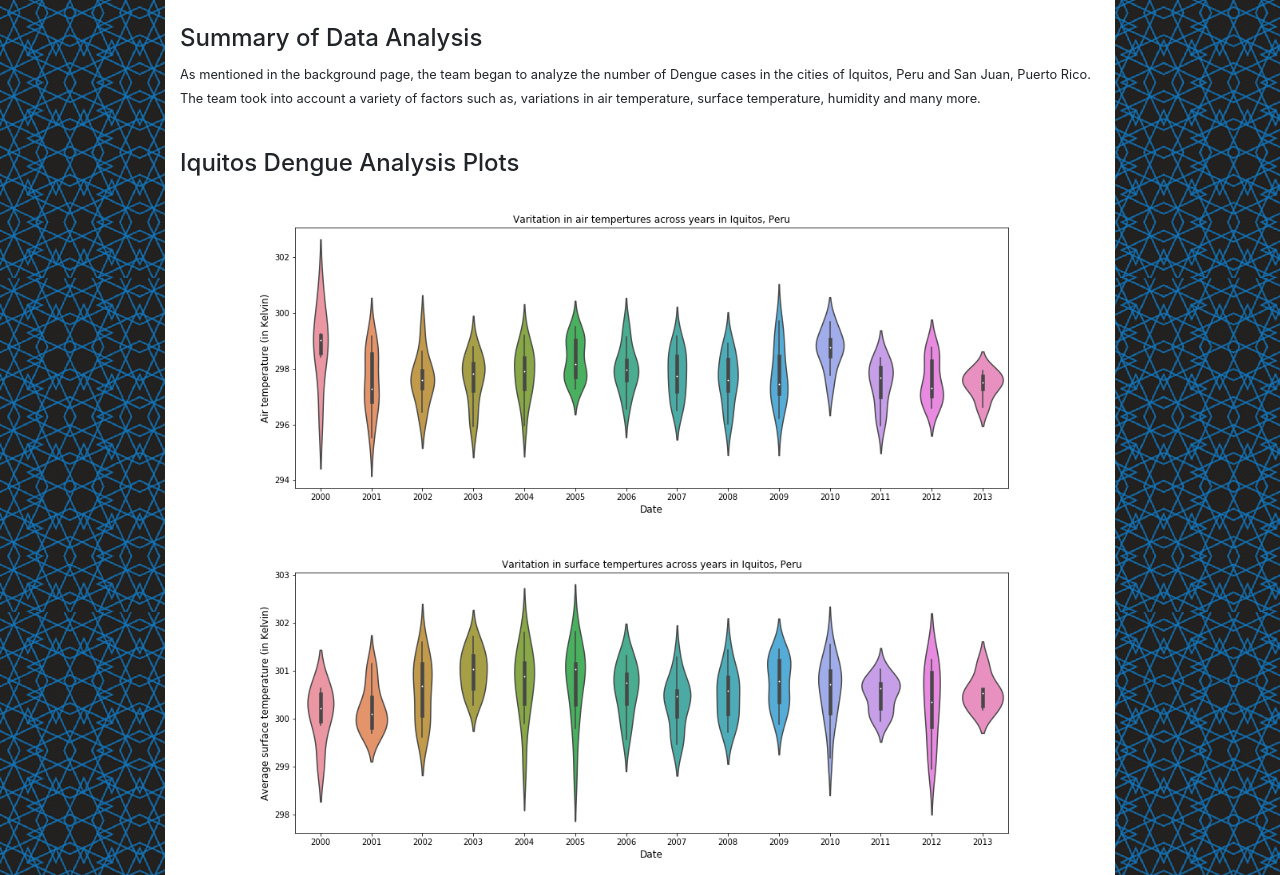
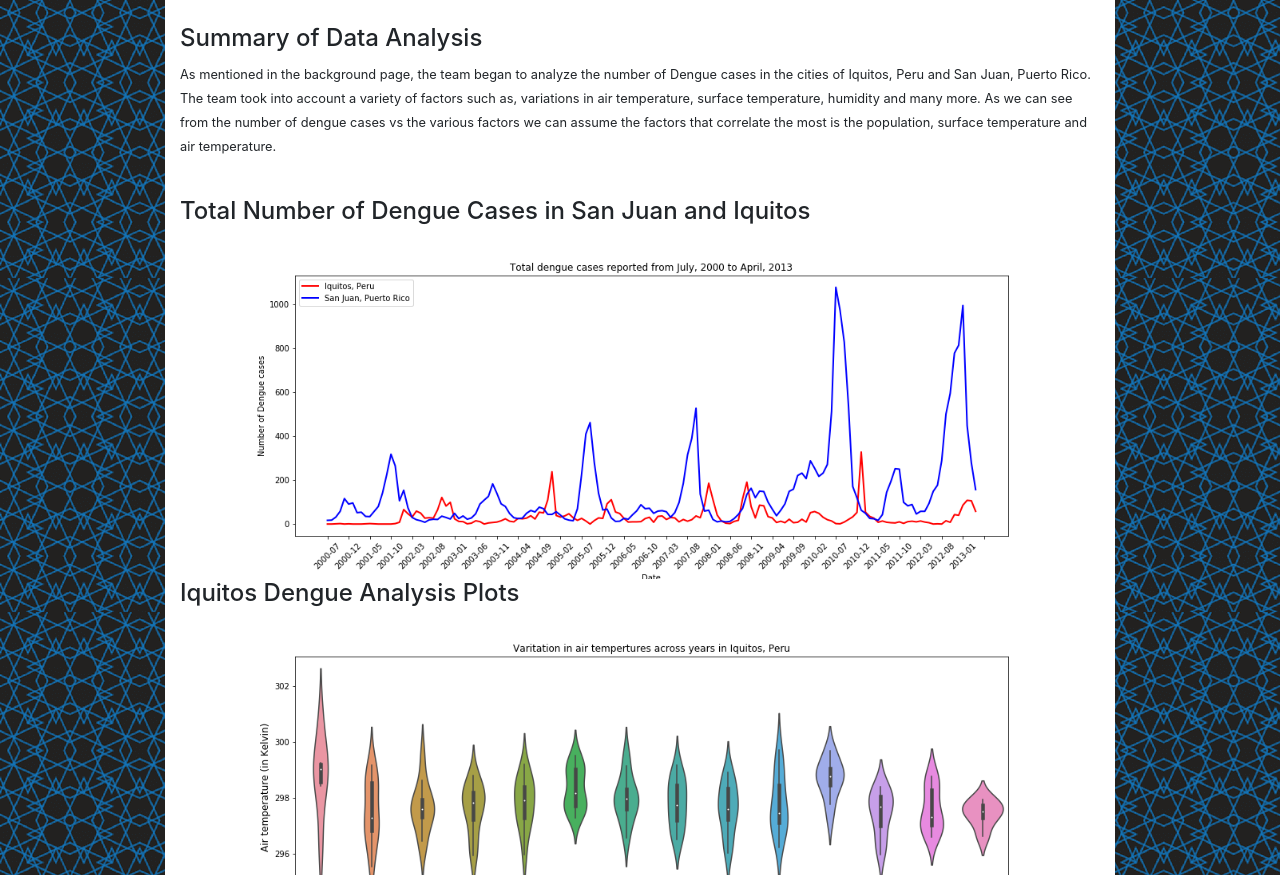
Before and after one commit to ITWSXInformatics/DengueSpreadInformationSystemDSIS, a Flask app: page /plots in a window 1280 px wide. Shown: the part 56-931 px from the top of the page. Run offline with Flask 2, Linux system fonts and the light colour scheme; some libraries are stand-ins or nearby versions.

Commit message:
Created and added new Dengue plot to the Plot page
We were missing the Dengue Cases plot on the plot page so we needed it
to summarize our findings

```diff
--- a/MapData/templates/data_plots.html
+++ b/MapData/templates/data_plots.html
@@ -40,9 +40,16 @@
                         <small>As mentioned in the background page, the team began to analyze the number of Dengue
                         cases in the cities of Iquitos, Peru and San Juan, Puerto Rico. The team took into account
                         a variety of factors such as, variations in air temperature, surface temperature, humidity
-                        and many more.
+                        and many more. As we can see from the number of dengue cases vs the various factors we can
+                        assume the factors that correlate the most is the population, surface temperature and
+                        air temperature.
                         </small>
                     </p>
+                    <br>
+                    <h4>Total Number of Dengue Cases in San Juan and Iquitos</h4>
+                    <div id="dengue_cases_plot">
+                        <img src="{{url_for('static', filename='images/total_dengue_cases.png')}}" align="top" style="float: left; width: 100%; height: 100%;"/>
+                    </div>
                     <br>
                     <h4>Iquitos Dengue Analysis Plots</h4>
                     <div id="iquitos_air_temperature_plot">
```
Also changed, not shown: MapData/static/images/total_dengue_cases.png (added), plots/total_dengue_cases.png (added).
